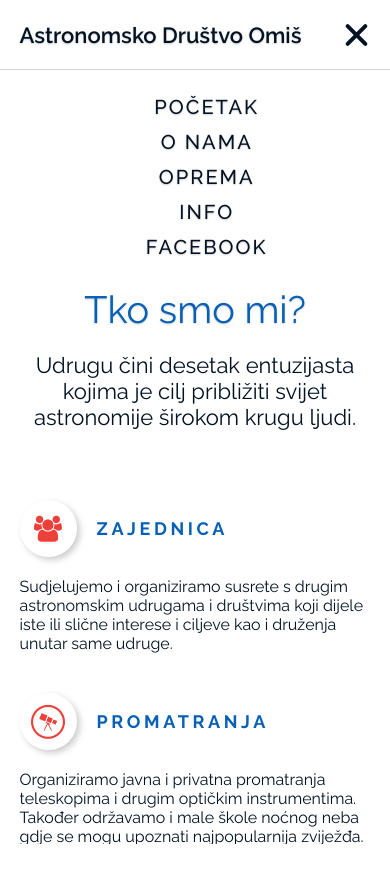
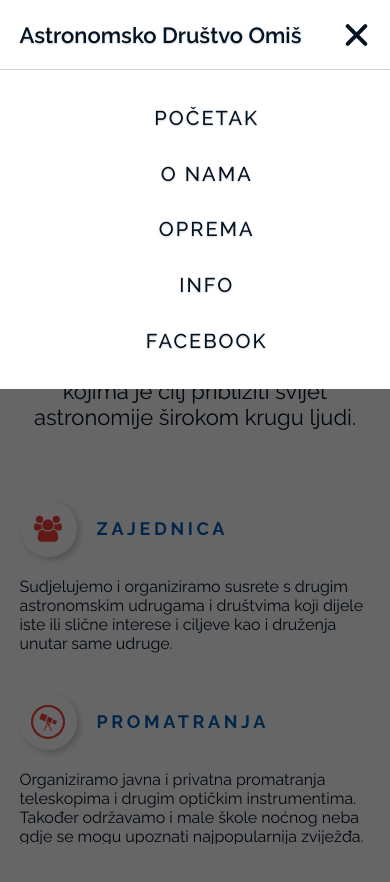
Before and after one commit to brbrakus/adomis, a website with bundled scripts: page index.html in a window 390 px wide. Both pictures are taken after a click on the element 356 px from the left and 35 px from the top of the page. Before the commit the page ends 844 px from the top, so only its background shows below. Built offline with nearby package versions, Linux system fonts and the light colour scheme; files whose address does not match are found by name.

Commit message:
navbar items style

```diff
--- a/index.html
+++ b/index.html
@@ -37,6 +37,7 @@
   </header>
 
   <section  id="top" class="content">
+    <div class="overlay"></div>
     <div class="main-slider">
 
       <div class="main-slider-arrow arrow-left">
--- a/js/handlers/hamburgerMenu.js
+++ b/js/handlers/hamburgerMenu.js
@@ -3,8 +3,10 @@
   const navbarItems = document.querySelector('header .navbar-items')
 
   hamburgerMenu.addEventListener('click', () => {
+    const overlay = document.querySelector('.overlay')
     navbarItems.classList.toggle('active')
     hamburgerMenu.classList.toggle('active')
+    overlay.classList.toggle('active')
   })
 
   navbarItems.children.forEach(navbarItem =>
--- a/styles/header.scss
+++ b/styles/header.scss
@@ -109,7 +109,7 @@
     display: none;
     width: 100%;
     width: 100vw;
-    height: 13.44rem;
+    height: 20rem;
 
     position: absolute;
     top: 69px;
--- a/styles/main.scss
+++ b/styles/main.scss
@@ -103,6 +103,20 @@
 
 .content {
   padding-top: 65px;
+
+  .overlay {
+    display: none;
+    width: 100%;
+    height: 100%;
+
+    position: absolute;
+    background-color: black;
+    opacity: 0.6;
+
+    &.active {
+      display: block;
+    }
+  }
 }
 
 .onsite-anchor {
```
